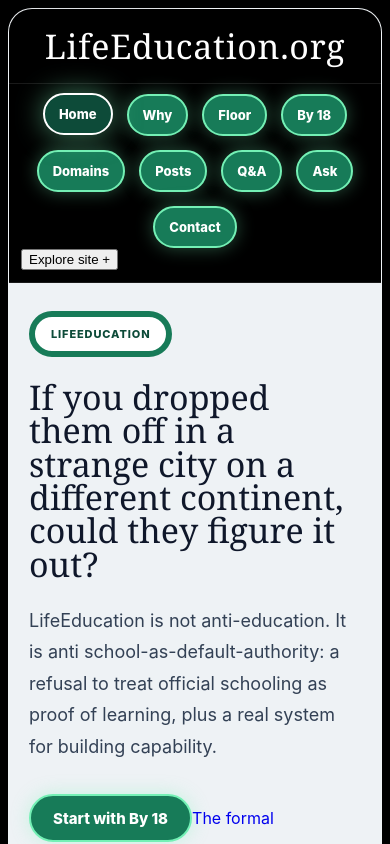
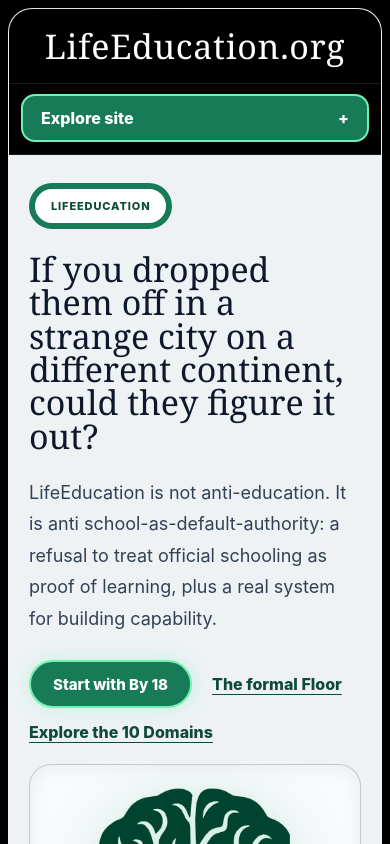
Before and after one commit to SuperDudePro/LifeEducationOrg, a React (Vite) app: page / in a window 390 px wide. Shown: the top 844 px of the page. Built offline with nearby package versions, Linux system fonts and the light colour scheme.

Commit message:
Improve LifeEducation reader navigation and discovery

```diff
--- a/src/styles/global.css
+++ b/src/styles/global.css
@@ -846,3 +846,22 @@ a:focus-visible, button:focus-visible, [tabindex]:focus-visible { outline: 3px s
 /* Domain 1 editorial link treatment. */
 .domain-context-links { display: flex; flex-wrap: wrap; gap: 12px 24px; margin: 24px 0 0; }
 .domain-context-links a { color: #0d4b39; text-decoration: underline; text-underline-offset: 3px; font-weight: 700; line-height: 1.7; }
+
+/* Reader journeys: accessible compact nav, early framework entry points, archive recovery. */
+.site-nav-mobile { display: none; }
+.hero-start-links { display: flex; flex-wrap: wrap; align-items: center; gap: 12px 20px; margin-top: 26px; }
+.hero-start-links .why-button { margin: 0; }
+.hero-start-link { color: #0d4b39; font-weight: 800; text-decoration: underline; text-underline-offset: 4px; line-height: 1.5; }
+.hero-start-link:hover, .hero-start-link:focus-visible { color: #177b58; }
+.posts-empty { max-width: 600px; padding: 28px; border: 1px solid #b4cfc3; border-radius: 16px; background: #fff; color: #334155; }
+.posts-empty p { margin: 0 0 18px; }
+.posts-empty button { cursor: pointer; }
+@media (max-width: 900px) {
+  .site-nav-inner { display: none; }
+  .site-nav-mobile { display: block; max-width: 780px; margin: 0 auto; }
+  .site-nav-menu-toggle { width: 100%; min-height: 48px; display: flex; justify-content: space-between; align-items: center; padding: 10px 18px; border: 2px solid var(--le-accent-light); border-radius: 14px; background: var(--le-accent); color: #fff; font: inherit; font-weight: 800; cursor: pointer; }
+  .site-nav-menu-toggle:hover, .site-nav-menu-toggle:focus-visible { background: var(--le-accent-dark); outline-offset: 3px; }
+  .site-nav-mobile-links { display: grid; grid-template-columns: repeat(2, minmax(0, 1fr)); gap: 8px; padding-top: 12px; }
+  .site-nav-mobile-links .site-nav-link { min-width: 0; text-align: center; }
+}
+@media (max-width: 440px) { .site-nav-mobile-links { grid-template-columns: 1fr; } }
```
